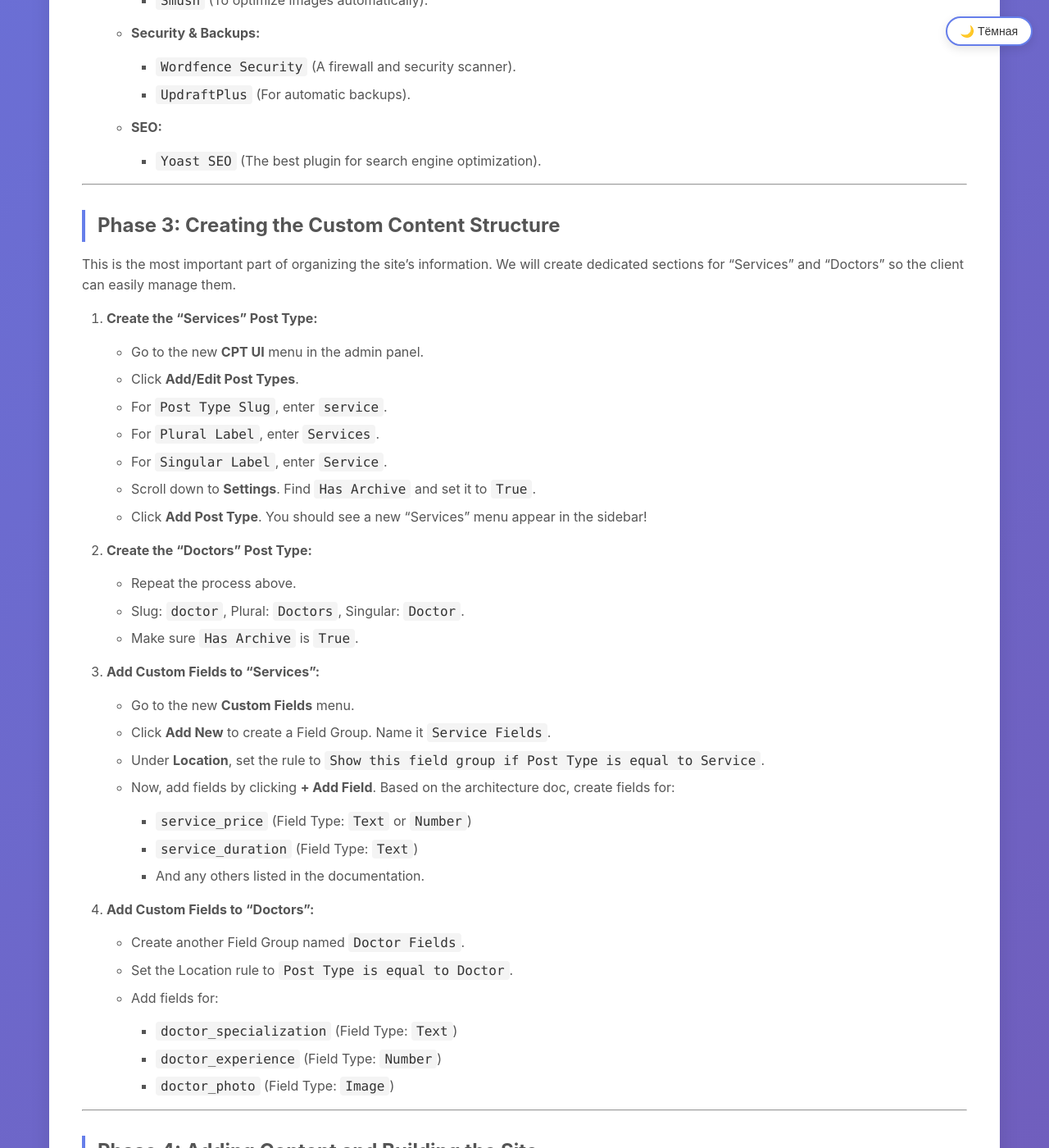
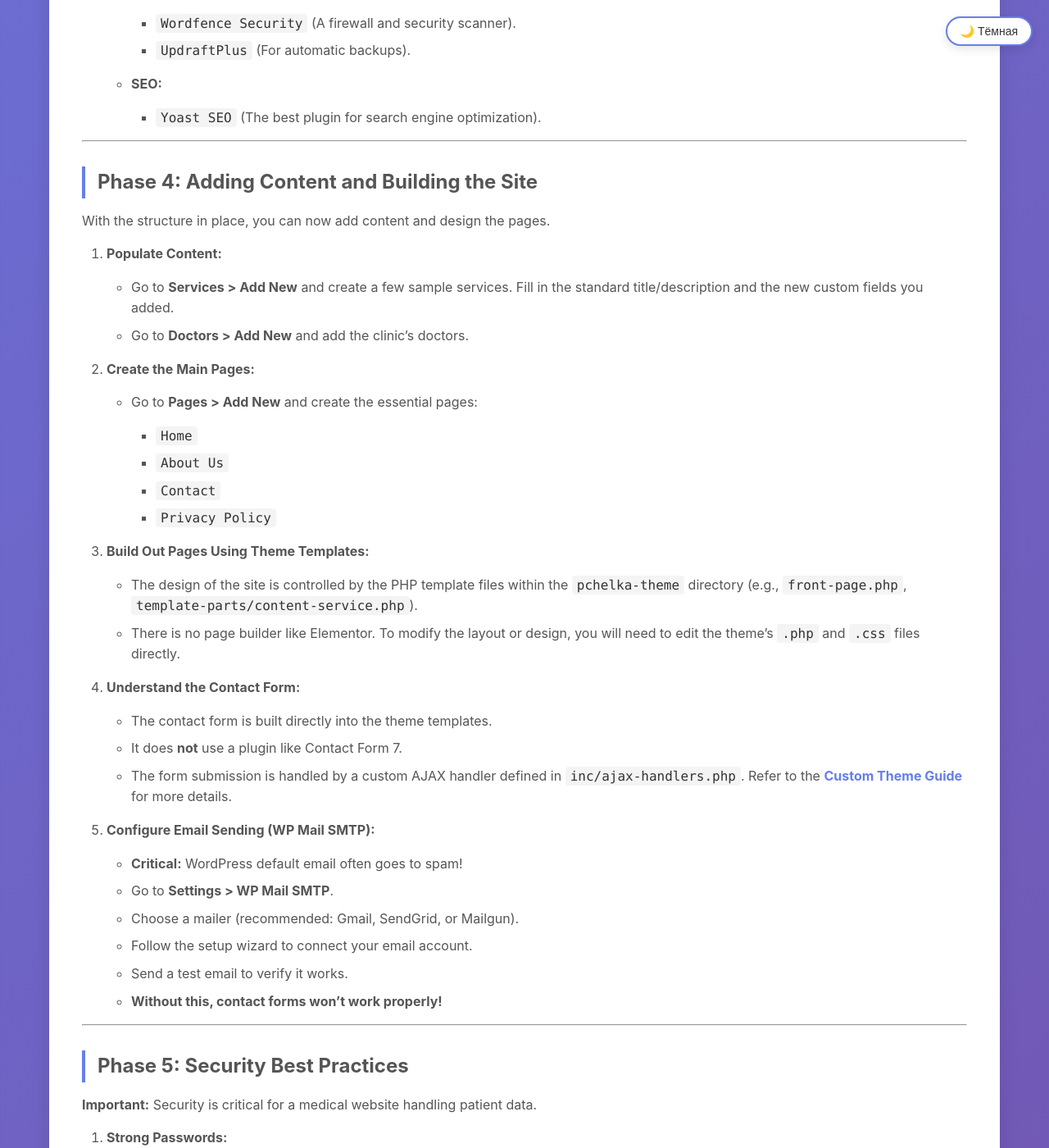
Before and after one commit to zaebee/medicine, a Jekyll site: the page built from docs/developer-guide.md, in a window 1280 px wide and 1400 px high, scrolled down 2481 px. Shown: the whole window at 82% size. Built offline with Jekyll 4.4.1, drawn with Linux system fonts in a browser that asks for light colours; some of the changed text lies outside the part shown.

Commit message:
Create a comprehensive manual for the custom `pchelka-theme` in both English and Russian. This new guide provides a detailed overview of the theme's structure, features, installation, CPTs, and ACF fields.
Update the main developer guides (`developer-guide.md` and `developer-guide.ru.md`) to reflect the project's shift from a pre-built theme to the custom `pchelka-theme`. Removed all outdated references to Elementor, CPT UI, and the old theme, and added links to the new manual. This ensures the documentation is now consistent with the actual development workflow.

```diff
--- a/docs/developer-guide.md
+++ b/docs/developer-guide.md
@@ -12,13 +12,12 @@ lang: en
 
 **Welcome, developer!** This guide is your step-by-step manual for building the "Пчёлка" clinic website. It's based on the excellent documentation provided and is designed to be easy to follow, even if you're new to WordPress.
 
-**The Goal:** To build a professional, secure, and fast website using WordPress, a pre-built theme, and several powerful plugins.
+**The Goal:** To build a professional, secure, and fast website using WordPress and our custom-built `pchelka-theme`.
 
 **Your Toolkit (as per the project plan):**
 *   **CMS:** WordPress
-*   **Theme:** MediPlus (or a similar medical theme)
-*   **Page Builder:** Elementor
-*   **Key Plugins:** Custom Post Type UI, Advanced Custom Fields, Wordfence Security, WP Super Cache, Yoast SEO.
+*   **Theme:** `pchelka-theme` (our custom theme)
+*   **Key Plugins:** Advanced Custom Fields, Wordfence Security, WP Super Cache, Yoast SEO.
 
 ---
 
@@ -26,10 +25,10 @@ lang: en
 
 Before you start, familiarize yourself with these key documents:
 
+- **[Custom Theme Guide](/development/custom-theme-guide/)** - **START HERE!** Detailed guide to the `pchelka-theme` structure, CPTs, and ACF fields. ⭐ **NEW**
 - **[WordPress Architecture](/technical/wordpress-architecture/)** - Detailed technical architecture and plugin specifications
 - **[WordPress Solution](/technical/wordpress-solution/)** - Why WordPress was chosen over Django
 - **[WordPress Setup Checklist](/deployment/wordpress-setup-checklist/)** - Detailed deployment checklist for Sprinthost
-- **[Pricing & Packages](/business/wordpress-pricing-simple/)** - Commercial proposal and pricing
 - **[Services Catalog](/business/services-catalog/)** - Complete list of clinic services to add
 - **[User Guide](/user-guide/)** - Guide for clinic administrators (show this to the client)
 
@@ -54,26 +53,26 @@ This phase is about getting your foundation ready.
 
 ---
 
-## Phase 2: Installing the Theme and Essential Plugins
+## Phase 2: Theme Setup and Plugin Installation
 
-Now we add the core functionality and look-and-feel.
+Now we add the core functionality and look-and-feel using our custom theme.
 
-1.  **Install the Theme:**
-    *   The recommended theme is **MediPlus**. You will need to purchase and download the theme's `.zip` file from the theme marketplace (like ThemeForest).
-    *   In the WordPress admin, go to **Appearance > Themes > Add New > Upload Theme**.
-    *   Select the `.zip` file you downloaded and click **Install Now**, then **Activate**.
+1.  **Install the Custom Theme:**
+    *   Follow the detailed instructions in the **[Custom Theme Guide](/development/custom-theme-guide/)**.
+    *   This single step replaces the need for a separate theme, CPT UI plugin, and page builder. Our theme handles all of this.
 
-2.  **Install the Plugins:**
-    *   The architecture document lists many plugins. Let's install them in groups. Go to **Plugins > Add New** for each one.
-    *   **Search, Install, and Activate** the following plugins one by one:
+2.  **Verify Custom Content Types:**
+    *   After activating the theme, you should see new items in the WordPress admin sidebar: **Services, Doctors, Equipment, Loyalty, and Reviews**.
+    *   These are automatically created by the theme. There is no need to use the CPT UI plugin.
 
-    *   **Content Structure:**
-        *   `Custom Post Type UI` (To create "Services" and "Doctors" sections).
-        *   `Advanced Custom Fields` (To add special fields like "Price" to services).
-        *   `Elementor` (The main page builder, the theme may prompt you to install this).
+3.  **Install Essential Plugins:**
+    *   Our theme is lightweight, but we still need a few key plugins. Go to **Plugins > Add New** for each one.
+    *   **Search, Install, and Activate** the following:
+
+    *   **Required for Theme:**
+        *   `Advanced Custom Fields` (The free version from the repository is sufficient).
 
     *   **Functionality:**
-        *   `Contact Form 7` (For creating contact forms).
         *   `WP Mail SMTP` (To make sure emails from forms don't go to spam).
         *   `Click to Chat` (For the WhatsApp button).
 
@@ -87,43 +86,6 @@ Now we add the core functionality and look-and-feel.
 
     *   **SEO:**
         *   `Yoast SEO` (The best plugin for search engine optimization).
-
----
-
-## Phase 3: Creating the Custom Content Structure
-
-This is the most important part of organizing the site's information. We will create dedicated sections for "Services" and "Doctors" so the client can easily manage them.
-
-1.  **Create the "Services" Post Type:**
-    *   Go to the new **CPT UI** menu in the admin panel.
-    *   Click **Add/Edit Post Types**.
-    *   For `Post Type Slug`, enter `service`.
-    *   For `Plural Label`, enter `Services`.
-    *   For `Singular Label`, enter `Service`.
-    *   Scroll down to **Settings**. Find `Has Archive` and set it to `True`.
-    *   Click **Add Post Type**. You should see a new "Services" menu appear in the sidebar!
-
-2.  **Create the "Doctors" Post Type:**
-    *   Repeat the process above.
-    *   Slug: `doctor`, Plural: `Doctors`, Singular: `Doctor`.
-    *   Make sure `Has Archive` is `True`.
-
-3.  **Add Custom Fields to "Services":**
-    *   Go to the new **Custom Fields** menu.
-    *   Click **Add New** to create a Field Group. Name it `Service Fields`.
-    *   Under **Location**, set the rule to `Show this field group if Post Type is equal to Service`.
-    *   Now, add fields by clicking **+ Add Field**. Based on the architecture doc, create fields for:
-        *   `service_price` (Field Type: `Text` or `Number`)
-        *   `service_duration` (Field Type: `Text`)
-        *   And any others listed in the documentation.
-
-4.  **Add Custom Fields to "Doctors":**
-    *   Create another Field Group named `Doctor Fields`.
-    *   Set the Location rule to `Post Type is equal to Doctor`.
-    *   Add fields for:
-        *   `doctor_specialization` (Field Type: `Text`)
-        *   `doctor_experience` (Field Type: `Number`)
-        *   `doctor_photo` (Field Type: `Image`)
 
 ---
 
@@ -142,16 +104,14 @@ With the structure in place, you can now add content and design the pages.
         *   `Contact`
         *   `Privacy Policy`
 
-3.  **Design the Home Page with Elementor:**
-    *   Go to **Pages**, hover over the Home page, and click **Edit with Elementor**.
-    *   Use the Elementor drag-and-drop interface to build the page. Your theme (MediPlus) will provide pre-built "widgets" or "blocks" you can use to quickly add sections for services, doctors, testimonials, etc.
+3.  **Build Out Pages Using Theme Templates:**
+    *   The design of the site is controlled by the PHP template files within the `pchelka-theme` directory (e.g., `front-page.php`, `template-parts/content-service.php`).
+    *   There is no page builder like Elementor. To modify the layout or design, you will need to edit the theme's `.php` and `.css` files directly.
 
-4.  **Set Up Contact Forms:**
-    *   Go to the **Contact** menu. You will see a default form.
-    *   Edit it or create a new one. Name it "Contact Form".
-    *   Go to the **Mail** tab and configure where the email notifications should be sent.
-    *   Save the form. It will give you a **shortcode** (like `[contact-form-7 id="123" title="Contact form 1"]`).
-    *   Edit your "Contact" page and paste this shortcode into the text area. The form will appear on the page.
+4.  **Understand the Contact Form:**
+    *   The contact form is built directly into the theme templates.
+    *   It does **not** use a plugin like Contact Form 7.
+    *   The form submission is handled by a custom AJAX handler defined in `inc/ajax-handlers.php`. Refer to the **[Custom Theme Guide](/development/custom-theme-guide/)** for more details.
 
 5.  **Configure Email Sending (WP Mail SMTP):**
     *   **Critical:** WordPress default email often goes to spam!
```
Also changed, not shown: docs/developer-guide.ru.md (+25 -65 lines), docs/development/custom-theme-guide.md (added, +106 -0 lines), docs/development/custom-theme-guide.ru.md (added, +106 -0 lines).
